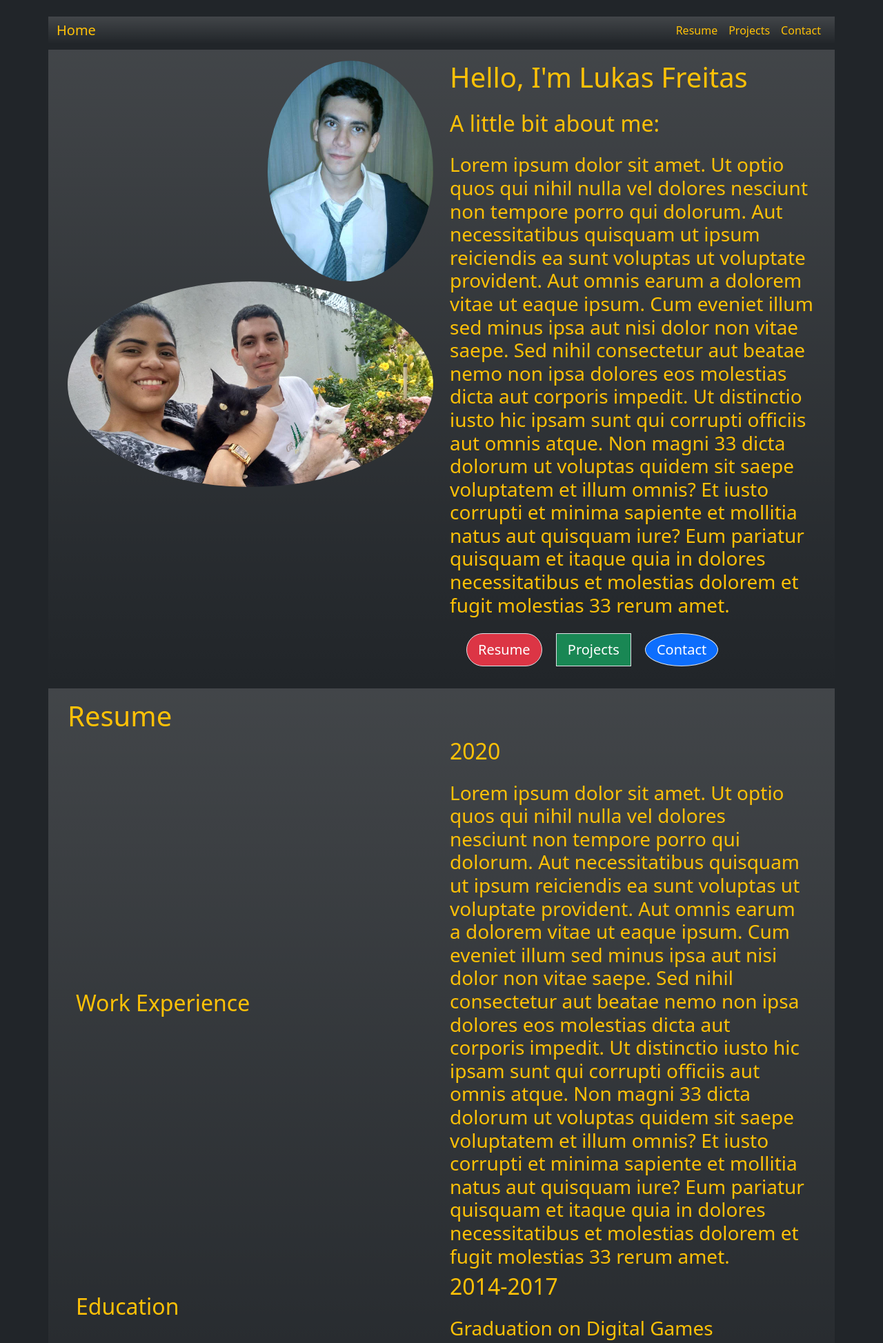
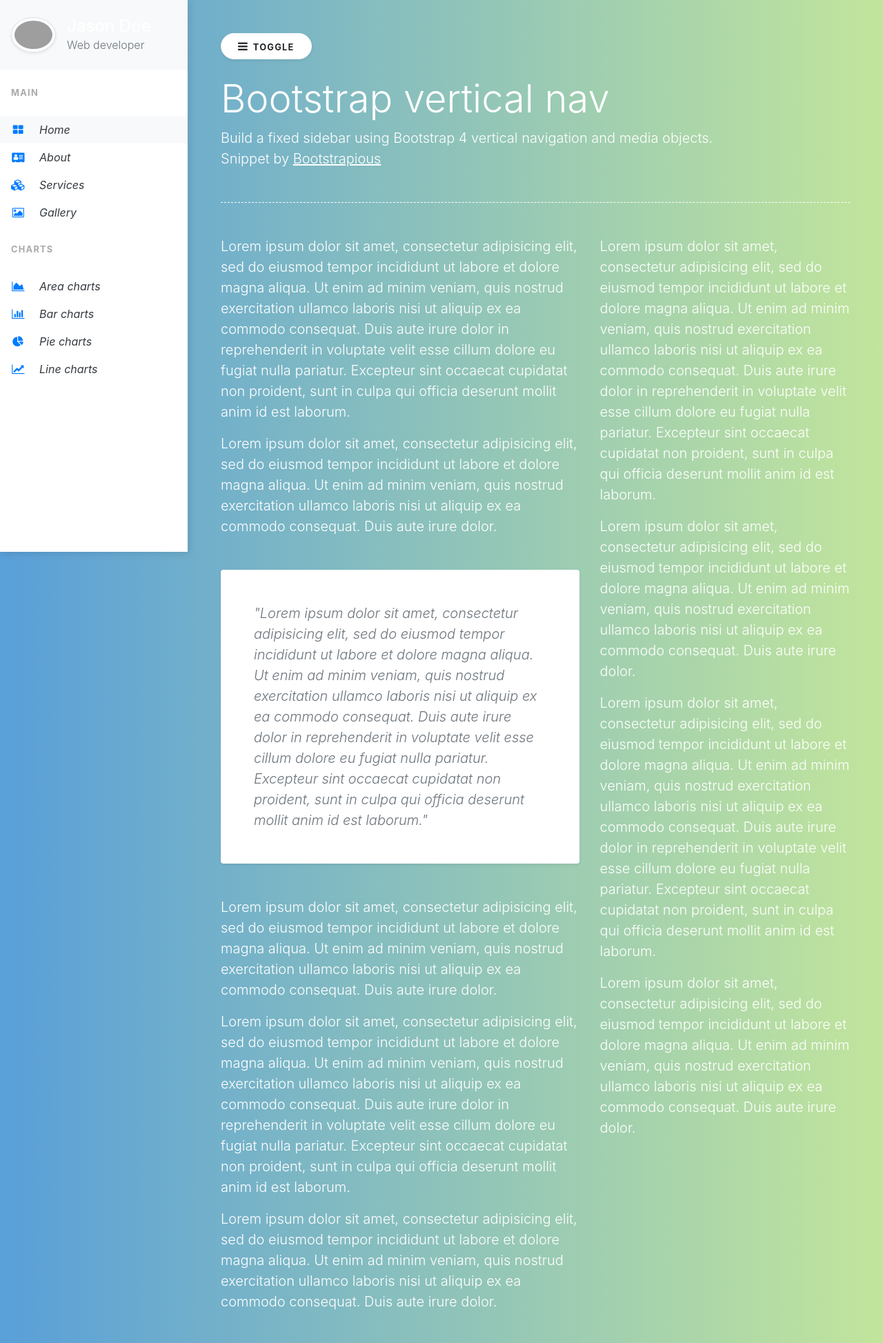
Before and after one commit to maurylukas/mysitecvofml, a Flask app: page / in a window 1280 px wide. Shown: the top 1947 px of the page at 69% size. Run offline with Flask 2, Linux system fonts and the light colour scheme; some libraries are stand-ins or nearby versions; grey boxes are pictures that could not be loaded.

Commit message:
Complete change
Changing everything to run several tests in order to improve significantly. In a few words: animated fixed vertical navigation bar.

```diff
--- a/mycv/routes.py
+++ b/mycv/routes.py
@@ -6,7 +6,7 @@ from flask import render_template, url_for
 # homepage path
 @app.route ('/')
 def home ():
-    return render_template ('home.html')
+    return render_template ('novo.html')
 
 # resume path
 @app.route ('/resume')
--- /dev/null
+++ b/mycv/static/estilo.css
@@ -0,0 +1,113 @@
+/*
+*
+* ==========================================
+* CUSTOM UTIL CLASSES
+* ==========================================
+*
+*/
+
+.wrapper {
+    display: flex;
+    width: 100%;
+}
+
+.wrapper.active {
+    perspective: 1500px;
+}
+
+.vertical-nav {
+  min-width: 17rem;
+  width: 17rem;
+  height: 100vh;
+  position: fixed;
+  top: 0;
+  left: 0;
+  box-shadow: 3px 3px 10px rgba(0, 0, 0, 0.1);
+  transition: all 0.4s;
+}
+
+.page-content {
+  width: calc(100% - 17rem);
+  margin-left: 17rem;
+  transition: all 0.4s;
+}
+
+/* for toggle behavior */
+
+#sidebar {
+    width: 250px;
+    position: fixed;
+    top: 0;
+    left: 0;
+    height: 100vh;
+    z-index: 999;
+    background: #7386D5;
+    color: #fff; /* branco, trocar ou não depois */
+    transition: all 0.3s cubic-bezier(0.945, 0.020, 0.270, 0.665);
+    transform-origin: center left;
+}
+
+#sidebar.active {
+  margin-left: -17rem;
+  /* margin-left: -250px; */
+  transform: rotateY(100deg);
+}
+
+#content.active {
+  width: 100%;
+  margin: 0;
+}
+
+@media (max-width: 768px) {
+    .wrapper {
+        display: flex;
+        width: 100%;
+        perspective: 1500px;
+    }
+  #sidebar {
+    margin-left: -17rem;
+    /* margin-left: -250px; */
+    transform: rotateY(100deg);
+  }
+  #sidebar.active {
+    margin-left: 0;
+    transform: none;
+  }
+  #content {
+    width: 100%;
+    margin: 0;
+  }
+  #content.active {
+    margin-left: 17rem;
+    width: calc(100% - 17rem);
+  }
+}
+
+/*
+*
+* ==========================================
+* FOR DEMO PURPOSE
+* ==========================================
+*
+*/
+
+body {
+  background: #599fd9;
+  background: -webkit-linear-gradient(to right, #599fd9, #c2e59c);
+  background: linear-gradient(to right, #599fd9, #c2e59c);
+  min-height: 100vh;
+  overflow-x: hidden;
+}
+
+.separator {
+  margin: 3rem 0;
+  border-bottom: 1px dashed #fff;
+}
+
+.text-uppercase {
+  letter-spacing: 0.1em;
+}
+
+.text-gray {
+  color: #aaa;
+}
--- /dev/null
+++ b/mycv/static/funcao.js
@@ -0,0 +1,33 @@
+$(document).ready(function() {
+  // Sidebar toggle behavior
+  $("#sidebar").mCustomScrollbar({
+    theme: "minimal"
+  });
+  $('#sidebarCollapse').on('click', function() {
+      if ($('.wrapper').hasClass('active')) {
+        primeiroid ();
+      }
+      else //testar a ideia de criar um novo div abaixo do wrapper com um id pra ficar ativo no lugar
+      {
+        primeiroid ();
+      }
+  });
+  function primeiroid ()
+  {
+    $('#sidebar, #content').toggleClass('active');
+    depoisclasse ();
+  }
+  function depoisclasse ()
+  {
+    $('.wrapper').toggleClass('active');
+  }
+  function primeiroclasse ()
+  {
+      $('.wrapper').toggleClass('active');
+      depoisid ();
+  }
+  function depoisid ()
+  {
+    $('#sidebar, #content').toggleClass('active');
+  }
+});
--- a/mycv/templates/base.html
+++ b/mycv/templates/base.html
@@ -4,17 +4,23 @@
         <meta charset="UTF-8">
         <meta name="viewport" content="width=device-width, initial-scale=1">
         <title>My CV</title>
-        <link href="https://cdn.jsdelivr.net/npm/bootstrap@5.1.3/dist/css/bootstrap.min.css" rel="stylesheet" integrity="sha384-1BmE4kWBq78iYhFldvKuhfTAU6auU8tT94WrHftjDbrCEXSU1oBoqyl2QvZ6jIW3" crossorigin="anonymous">
+        <link rel="stylesheet" href="https://stackpath.bootstrapcdn.com/bootstrap/4.3.1/css/bootstrap.min.css" integrity="sha384-ggOyR0iXCbMQv3Xipma34MD+dH/1fQ784/j6cY/iJTQUOhcWr7x9JvoRxT2MZw1T" crossorigin="anonymous">
+        <link rel="stylesheet" type="text/css" href="https://stackpath.bootstrapcdn.com/font-awesome/4.7.0/css/font-awesome.min.css">
+        <link rel="stylesheet" type="text/css" href="static/estilo.css">
+        <link rel="stylesheet" href="https://cdnjs.cloudflare.com/ajax/libs/malihu-custom-scrollbar-plugin/3.1.5/jquery.mCustomScrollbar.min.css">
         {% block head %}
         {% endblock %}
     </head>
     <body>
-        <div class="container-fluid bg-dark text-warning p-3">
-            {% include 'navbar.html' %}
+        <div class="wrapper active">
+            {% include 'vertnav.html' %}
             {% block body %}
             {% endblock %}
-            {% include 'navbar.html' %}
         </div>
-        <script src="https://cdn.jsdelivr.net/npm/bootstrap@5.1.3/dist/js/bootstrap.bundle.min.js" integrity="sha384-ka7Sk0Gln4gmtz2MlQnikT1wXgYsOg+OMhuP+IlRH9sENBO0LRn5q+8nbTov4+1p" crossorigin="anonymous"></script>
+        <script src="https://code.jquery.com/jquery-3.3.1.slim.min.js" integrity="sha384-q8i/X+965DzO0rT7abK41JStQIAqVgRVzpbzo5smXKp4YfRvH+8abtTE1Pi6jizo" crossorigin="anonymous"></script>
+        <script src="https://cdnjs.cloudflare.com/ajax/libs/popper.js/1.14.7/umd/popper.min.js" integrity="sha384-UO2eT0CpHqdSJQ6hJty5KVphtPhzWj9WO1clHTMGa3JDZwrnQq4sF86dIHNDz0W1" crossorigin="anonymous"></script>
+        <script src="https://stackpath.bootstrapcdn.com/bootstrap/4.3.1/js/bootstrap.min.js" integrity="sha384-JjSmVgyd0p3pXB1rRibZUAYoIIy6OrQ6VrjIEaFf/nJGzIxFDsf4x0xIM+B07jRM" crossorigin="anonymous"></script>
+        <script src="https://cdnjs.cloudflare.com/ajax/libs/malihu-custom-scrollbar-plugin/3.1.5/jquery.mCustomScrollbar.concat.min.js"></script>
+        <script type="text/javascript" src="static/funcao.js"></script>
     </body>
 </html>
--- /dev/null
+++ b/mycv/templates/novo.html
@@ -0,0 +1,52 @@
+{% extends 'base.html' %}
+
+{% block body %}
+<!-- Page content holder -->
+<div class="page-content p-5" id="content">
+  <!-- Toggle button -->
+  <button id="sidebarCollapse" type="button" class="btn btn-info btn-light bg-white rounded-pill shadow-sm px-4 mb-4"><i class="fa fa-bars mr-2"></i><small class="text-uppercase font-weight-bold">Toggle</small></button>
+
+  <!-- Demo content -->
+  <h2 class="display-4 text-white">Bootstrap vertical nav</h2>
+  <p class="lead text-white mb-0">Build a fixed sidebar using Bootstrap 4 vertical navigation and media objects.</p>
+  <p class="lead text-white">Snippet by <a href="https://bootstrapious.com/snippets" class="text-white">
+        <u>Bootstrapious</u></a>
+  </p>
+  <div class="separator"></div>
+  <div class="row text-white">
+    <div class="col-lg-7">
+      <p class="lead">Lorem ipsum dolor sit amet, consectetur adipisicing elit, sed do eiusmod tempor incididunt ut labore et dolore magna aliqua. Ut enim ad minim veniam, quis nostrud exercitation ullamco laboris nisi ut aliquip ex ea commodo consequat. Duis aute irure
+        dolor in reprehenderit in voluptate velit esse cillum dolore eu fugiat nulla pariatur. Excepteur sint occaecat cupidatat non proident, sunt in culpa qui officia deserunt mollit anim id est laborum.</p>
+      <p class="lead">Lorem ipsum dolor sit amet, consectetur adipisicing elit, sed do eiusmod tempor incididunt ut labore et dolore magna aliqua. Ut enim ad minim veniam, quis nostrud exercitation ullamco laboris nisi ut aliquip ex ea commodo consequat. Duis aute irure
+        dolor.
+      </p>
+      <div class="bg-white p-5 rounded my-5 shadow-sm">
+        <p class="lead font-italic mb-0 text-muted">"Lorem ipsum dolor sit amet, consectetur adipisicing elit, sed do eiusmod tempor incididunt ut labore et dolore magna aliqua. Ut enim ad minim veniam, quis nostrud exercitation ullamco laboris nisi ut aliquip ex ea commodo consequat. Duis aute
+          irure dolor in reprehenderit in voluptate velit esse cillum dolore eu fugiat nulla pariatur. Excepteur sint occaecat cupidatat non proident, sunt in culpa qui officia deserunt mollit anim id est laborum."</p>
+      </div>
+      <p class="lead">Lorem ipsum dolor sit amet, consectetur adipisicing elit, sed do eiusmod tempor incididunt ut labore et dolore magna aliqua. Ut enim ad minim veniam, quis nostrud exercitation ullamco laboris nisi ut aliquip ex ea commodo consequat. Duis aute irure
+        dolor.
+      </p>
+      <p class="lead">Lorem ipsum dolor sit amet, consectetur adipisicing elit, sed do eiusmod tempor incididunt ut labore et dolore magna aliqua. Ut enim ad minim veniam, quis nostrud exercitation ullamco laboris nisi ut aliquip ex ea commodo consequat. Duis aute irure
+        dolor in reprehenderit in voluptate velit esse cillum dolore eu fugiat nulla pariatur. Excepteur sint occaecat cupidatat non proident, sunt in culpa qui officia deserunt mollit anim id est laborum.</p>
+      <p class="lead">Lorem ipsum dolor sit amet, consectetur adipisicing elit, sed do eiusmod tempor incididunt ut labore et dolore magna aliqua. Ut enim ad minim veniam, quis nostrud exercitation ullamco laboris nisi ut aliquip ex ea commodo consequat. Duis aute irure
+        dolor.
+      </p>
+    </div>
+    <div class="col-lg-5">
+      <p class="lead">Lorem ipsum dolor sit amet, consectetur adipisicing elit, sed do eiusmod tempor incididunt ut labore et dolore magna aliqua. Ut enim ad minim veniam, quis nostrud exercitation ullamco laboris nisi ut aliquip ex ea commodo consequat. Duis aute irure
+        dolor in reprehenderit in voluptate velit esse cillum dolore eu fugiat nulla pariatur. Excepteur sint occaecat cupidatat non proident, sunt in culpa qui officia deserunt mollit anim id est laborum.</p>
+      <p class="lead">Lorem ipsum dolor sit amet, consectetur adipisicing elit, sed do eiusmod tempor incididunt ut labore et dolore magna aliqua. Ut enim ad minim veniam, quis nostrud exercitation ullamco laboris nisi ut aliquip ex ea commodo consequat. Duis aute irure
+        dolor.
+      </p>
+      <p class="lead">Lorem ipsum dolor sit amet, consectetur adipisicing elit, sed do eiusmod tempor incididunt ut labore et dolore magna aliqua. Ut enim ad minim veniam, quis nostrud exercitation ullamco laboris nisi ut aliquip ex ea commodo consequat. Duis aute irure
+        dolor in reprehenderit in voluptate velit esse cillum dolore eu fugiat nulla pariatur. Excepteur sint occaecat cupidatat non proident, sunt in culpa qui officia deserunt mollit anim id est laborum.</p>
+      <p class="lead">Lorem ipsum dolor sit amet, consectetur adipisicing elit, sed do eiusmod tempor incididunt ut labore et dolore magna aliqua. Ut enim ad minim veniam, quis nostrud exercitation ullamco laboris nisi ut aliquip ex ea commodo consequat. Duis aute irure
+        dolor.
+      </p>
+    </div>
+  </div>
+
+</div>
+<!-- End demo content -->
+{% endblock %}
--- /dev/null
+++ b/mycv/templates/vertnav.html
@@ -0,0 +1,70 @@
+<!-- Vertical navbar -->
+<div class="vertical-nav bg-white" id="sidebar">
+  <div class="py-4 px-3 mb-4 bg-light">
+    <div class="media d-flex align-items-center"><img src="https://bootstrapious.com/i/snippets/sn-v-nav/avatar.png" alt="..." width="65" class="mr-3 rounded-circle img-thumbnail shadow-sm">
+      <div class="media-body">
+        <h4 class="m-0">Jason Doe</h4>
+        <p class="font-weight-light text-muted mb-0">Web developer</p>
+      </div>
+    </div>
+  </div>
+
+  <p class="text-gray font-weight-bold text-uppercase px-3 small pb-4 mb-0">Main</p>
+
+  <ul class="nav flex-column bg-white mb-0">
+    <li class="nav-item">
+      <a href="#" class="nav-link text-dark font-italic bg-light">
+                <i class="fa fa-th-large mr-3 text-primary fa-fw"></i>
+                Home
+            </a>
+    </li>
+    <li class="nav-item">
+      <a href="#" class="nav-link text-dark font-italic">
+                <i class="fa fa-address-card mr-3 text-primary fa-fw"></i>
+                About
+            </a>
+    </li>
+    <li class="nav-item">
+      <a href="#" class="nav-link text-dark font-italic">
+                <i class="fa fa-cubes mr-3 text-primary fa-fw"></i>
+                Services
+            </a>
+    </li>
+    <li class="nav-item">
+      <a href="#" class="nav-link text-dark font-italic">
+                <i class="fa fa-picture-o mr-3 text-primary fa-fw"></i>
+                Gallery
+            </a>
+    </li>
+  </ul>
+
+  <p class="text-gray font-weight-bold text-uppercase px-3 small py-4 mb-0">Charts</p>
+
+  <ul class="nav flex-column bg-white mb-0">
+    <li class="nav-item">
+      <a href="#" class="nav-link text-dark font-italic">
+                <i class="fa fa-area-chart mr-3 text-primary fa-fw"></i>
+                Area charts
+            </a>
+    </li>
+    <li class="nav-item">
+      <a href="#" class="nav-link text-dark font-italic">
+                <i class="fa fa-bar-chart mr-3 text-primary fa-fw"></i>
+                Bar charts
+            </a>
+    </li>
+    <li class="nav-item">
+      <a href="#" class="nav-link text-dark font-italic">
+                <i class="fa fa-pie-chart mr-3 text-primary fa-fw"></i>
+                Pie charts
+            </a>
+    </li>
+    <li class="nav-item">
+      <a href="#" class="nav-link text-dark font-italic">
+                <i class="fa fa-line-chart mr-3 text-primary fa-fw"></i>
+                Line charts
+            </a>
+    </li>
+  </ul>
+</div>
+<!-- End vertical navbar -->
```
